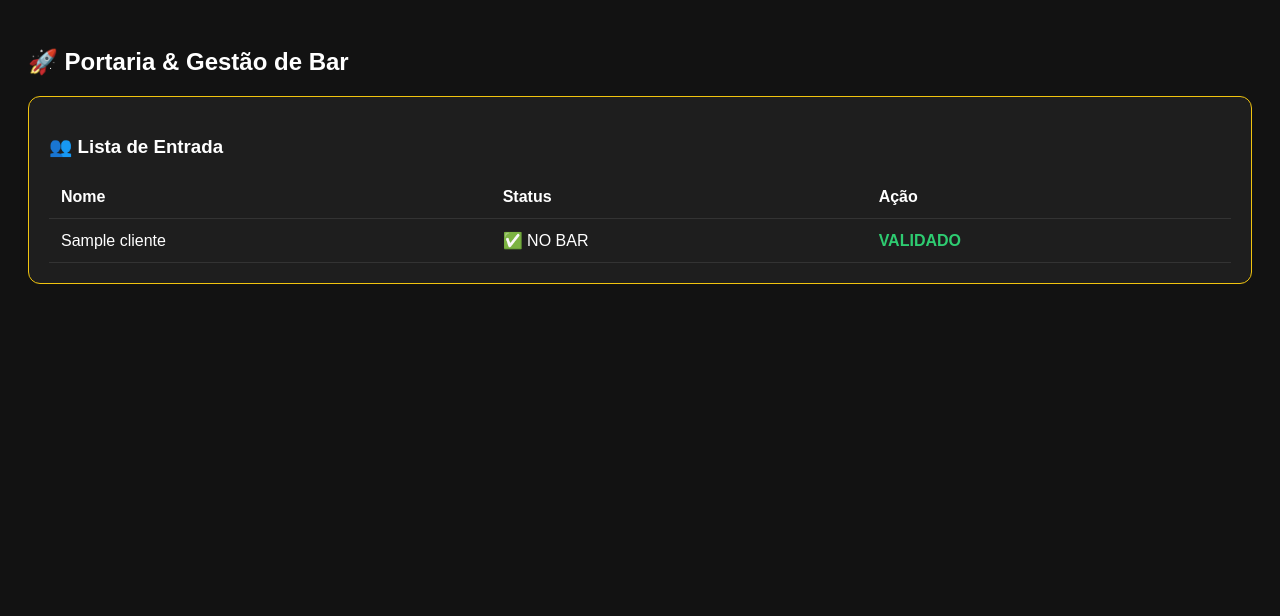
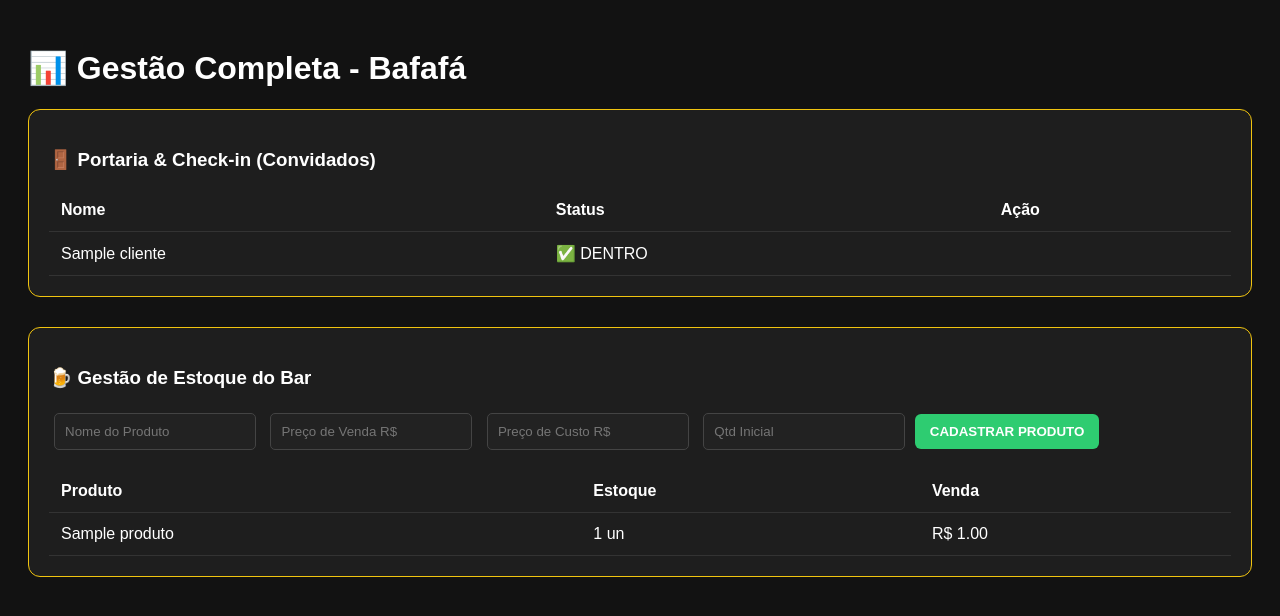
Before and after one commit to wagnerzaparolli15-ai/evento_samba, a Flask app: template templates/admin_bar.html in a window 1280 px wide. Shown: the top 616 px of the page. Run offline with Flask 3, Linux system fonts and the light colour scheme; the template is opened without the code that fills it: values that come from a table or form of the project are taken from there, others are empty; tables that the repository leaves empty hold one stand-in row (values such as "Sample post").

Commit message:
Administração Centralizada: Portaria e Bar Juntos

```diff
--- a/app.py
+++ b/app.py
@@ -5,16 +5,14 @@ from sqlalchemy import text
 
 app = Flask(__name__, static_folder='static', static_url_path='/static')
 
-# --- BANCO DE DADOS (POSTGRESQL RENDER) ---
+# --- BANCO DE DADOS ---
 uri = "postgresql://db_fazcomfe_user:bo24NlcJANvGehkj97PytDoNyoiT696V@dpg-d6b4mq4hncsc7386sfag-a/db_fazcomfe?sslmode=require"
 app.config['SQLALCHEMY_DATABASE_URI'] = uri
 app.config['SQLALCHEMY_TRACK_MODIFICATIONS'] = False
 db = SQLAlchemy(app)
 
-# --- MERCADO PAGO SDK ---
 sdk = mercadopago.SDK("APP_USR-3244228687878580-021915-5528b1d97c9055fab65127d73dc1427d-24221819")
 
-# --- MODELOS ---
 class Cliente(db.Model):
     id = db.Column(db.Integer, primary_key=True)
     nome = db.Column(db.String(100))
@@ -35,7 +33,26 @@ class Produto(db.Model):
 with app.app_context():
     db.create_all()
 
-# --- FLUXO DE VENDA ---
+# --- ADMINISTRAÇÃO TOTAL DO EVENTO ---
+@app.route('/admin/evento', methods=['GET', 'POST'])
+def admin_evento():
+    if request.method == 'POST':
+        # Cadastro de Produto
+        p = Produto(
+            nome=request.form.get('nome'),
+            preco=float(request.form.get('preco_venda')),
+            preco_custo=float(request.form.get('preco_custo')),
+            estoque=int(request.form.get('estoque')),
+            imagem_url=request.form.get('imagem_url')
+        )
+        db.session.add(p)
+        db.session.commit()
+        return redirect(url_for('admin_evento'))
+
+    produtos = Produto.query.all()
+    clientes = Cliente.query.order_by(Cliente.id.desc()).all()
+    return render_template('admin_bar.html', produtos=produtos, clientes=clientes)
+
 @app.route('/')
 def index():
     return render_template('index.html', preco=45.0)
@@ -66,47 +83,19 @@ def pagamento(id):
     db.session.commit()
     return render_template('pagamento.html', c=c, pix_codigo=pix["qr_code"], qrcode_base64=pix["qr_code_base64"])
 
-@app.route('/ingresso/<int:id>')
-def validar_ingresso(id):
-    c = Cliente.query.get_or_404(id)
-    # VERIFICAÇÃO AUTOMÁTICA MERCADO PAGO
-    if not c.pago and c.payment_id:
-        info = sdk.payment().get(c.payment_id)
-        if info["response"].get("status") == "approved":
-            c.pago = True
-            db.session.commit()
-        else:
-            return render_template('templates-feedback.html', tipo='aguardando')
-
-    checkin_url = f"https://evento-samba.onrender.com/checkin/{c.id}"
-    return render_template('obrigado.html', nome=c.nome, id_reserva=c.id, checkin_url=checkin_url)
-
-# --- PORTARIA E BAR (DASHBOARD ÁGIL) ---
-@app.route('/admin/bar/produtos', methods=['GET', 'POST'])
-def admin_bar_produtos():
-    if request.method == 'POST':
-        p = Produto(nome=request.form.get('nome'), preco=float(request.form.get('preco_venda')),
-                    preco_custo=float(request.form.get('preco_custo')), estoque=int(request.form.get('estoque')))
-        db.session.add(p)
-        db.session.commit()
-        return redirect(url_for('admin_bar_produtos'))
-    produtos = Produto.query.all()
-    clientes = Cliente.query.order_by(Cliente.id.desc()).all()
-    return render_template('admin_bar.html', produtos=produtos, clientes=clientes)
-
 @app.route('/checkin/<int:id>')
 def checkin(id):
     c = Cliente.query.get_or_404(id)
     c.pago = True
     c.utilizado = True
     db.session.commit()
-    return redirect(url_for('admin_bar_produtos'))
+    return redirect(url_for('admin_evento'))
 
 @app.route('/admin/reset-total')
 def reset_total():
     db.session.execute(text("TRUNCATE TABLE bar_produtos, cliente RESTART IDENTITY CASCADE;"))
     db.session.commit()
-    return "<h1>Sistema Zerado com Sucesso!</h1><a href='/admin/bar/produtos'>Voltar</a>"
+    return "<h1>Sistema Reiniciado!</h1><a href='/admin/evento'>Voltar</a>"
 
 if __name__ == '__main__':
     port = int(os.environ.get("PORT", 10000))
--- a/templates/admin_bar.html
+++ b/templates/admin_bar.html
@@ -2,38 +2,59 @@
 <html lang="pt-br">
 <head>
     <meta charset="UTF-8">
-    <title>Portaria & Bar Bafafá</title>
+    <title>Administração do Evento</title>
     <style>
         body { background: #121212; color: white; font-family: sans-serif; padding: 20px; }
-        .card { background: #1e1e1e; padding: 20px; border-radius: 12px; border: 1px solid #f1c40f; margin-bottom: 20px; }
-        table { width: 100%; border-collapse: collapse; }
+        .card { background: #1e1e1e; padding: 20px; border-radius: 12px; border: 1px solid #f1c40f; margin-bottom: 30px; }
+        table { width: 100%; border-collapse: collapse; margin-top: 15px; }
         th, td { padding: 12px; border-bottom: 1px solid #333; text-align: left; }
-        .btn { padding: 10px 20px; border-radius: 6px; border: none; font-weight: bold; cursor: pointer; text-decoration: none; display: inline-block; }
+        .btn { padding: 10px 15px; border-radius: 6px; border: none; font-weight: bold; cursor: pointer; text-decoration: none; display: inline-block; }
+        .btn-green { background: #2ecc71; color: white; }
         .btn-yellow { background: #f1c40f; color: black; }
-        .status-ok { color: #2ecc71; font-weight: bold; }
-        input { padding: 10px; background: #222; border: 1px solid #444; color: white; border-radius: 5px; margin: 5px; }
+        input { padding: 10px; background: #222; border: 1px solid #444; color: white; border-radius: 5px; margin: 5px; width: 180px; }
     </style>
 </head>
 <body>
-    <h2>🚀 Portaria & Gestão de Bar</h2>
+    <h1>📊 Gestão Completa - Bafafá</h1>
+
     <div class="card">
-        <h3>👥 Lista de Entrada</h3>
+        <h3>🚪 Portaria & Check-in (Convidados)</h3>
         <table>
             <tr><th>Nome</th><th>Status</th><th>Ação</th></tr>
             {% for c in clientes %}
             <tr>
                 <td>{{ c.nome }}</td>
-                <td>{{ "✅ NO BAR" if c.utilizado else "⏳ AGUARDANDO" }}</td>
+                <td>{{ "✅ DENTRO" if c.utilizado else "⏳ AGUARDANDO" }}</td>
                 <td>
                     {% if not c.utilizado %}
-                    <a href="{{ url_for('checkin', id=c.id) }}" class="btn btn-yellow">CONFIRMAR</a>
-                    {% else %}
-                    <span class="status-ok">VALIDADO</span>
+                    <a href="{{ url_for('checkin', id=c.id) }}" class="btn btn-yellow">CONFIRMAR ENTRADA</a>
                     {% endif %}
                 </td>
             </tr>
             {% endfor %}
         </table>
     </div>
+
+    <div class="card">
+        <h3>🍺 Gestão de Estoque do Bar</h3>
+        <form method="POST">
+            <input type="text" name="nome" placeholder="Nome do Produto" required>
+            <input type="number" step="0.01" name="preco_venda" placeholder="Preço de Venda R$" required>
+            <input type="number" step="0.01" name="preco_custo" placeholder="Preço de Custo R$" required>
+            <input type="number" name="estoque" placeholder="Qtd Inicial" required>
+            <button type="submit" class="btn btn-green">CADASTRAR PRODUTO</button>
+        </form>
+
+        <table>
+            <tr><th>Produto</th><th>Estoque</th><th>Venda</th></tr>
+            {% for p in produtos %}
+            <tr>
+                <td>{{ p.nome }}</td>
+                <td>{{ p.estoque }} un</td>
+                <td>R$ {{ "%.2f"|format(p.preco) }}</td>
+            </tr>
+            {% endfor %}
+        </table>
+    </div>
 </body>
 </html>
```
